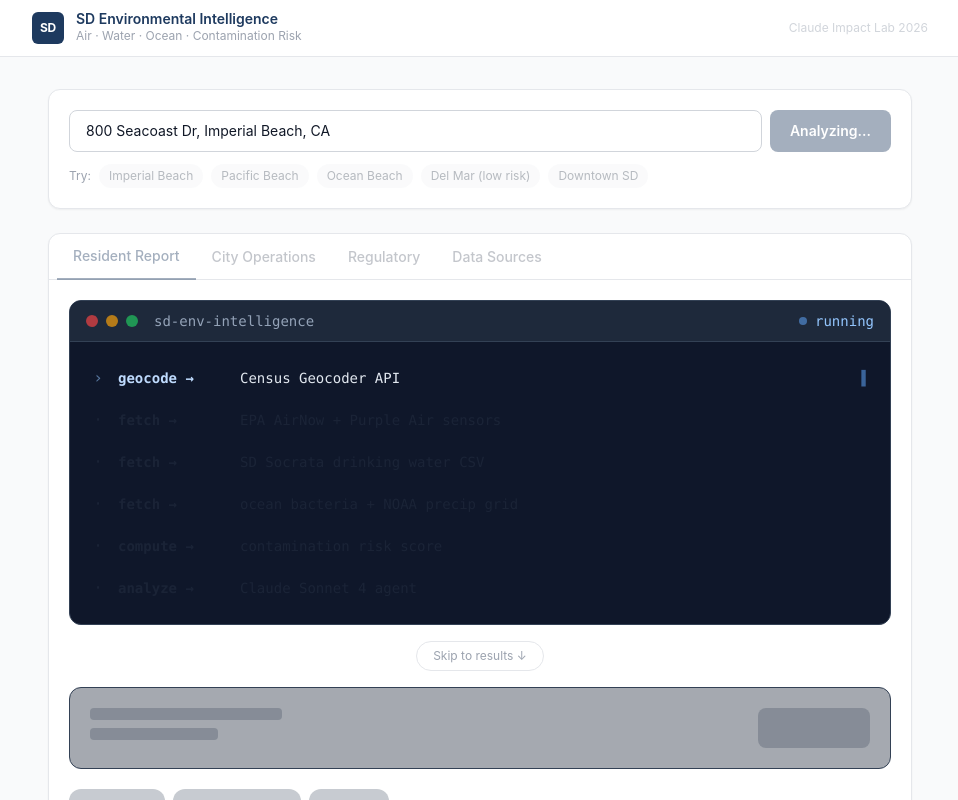
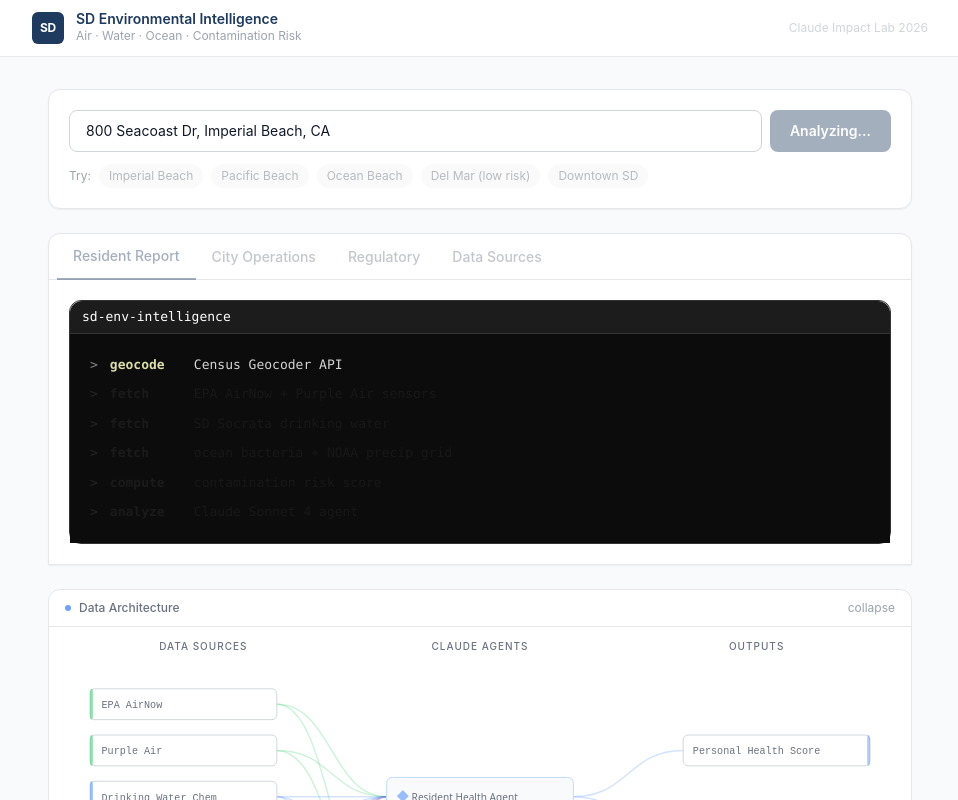
Before and after one commit to orpheuscode/sd-environmental-intelligence, a Next.js app in the folder frontend/: page / in a window 1280 px wide. Both pictures are taken after a click on the button "Imperial Beach". Shown: the top 800 px of the page, without its empty margins (160-1118 px from the left). Built offline with nearby package versions, Linux system fonts and the light colour scheme.

Commit message:
UI overhaul — white theme, terminas

```diff
--- a/frontend/app/page.tsx
+++ b/frontend/app/page.tsx
@@ -9,11 +9,6 @@ import RegulatoryScorecard from '@/components/RegulatoryScorecard';
 import DataFlowViz from '@/components/DataFlowViz';
 import DataSourcesTab from '@/components/DataSourcesTab';
 import MediaFeed from '@/components/MediaFeed';
-import {
-  ResidentReportSkeleton,
-  CityOpsViewSkeleton,
-  RegulatoryScorecardSkeleton,
-} from '@/components/TabSkeleton';
 
 type Tab = 'resident' | 'city' | 'regulatory' | 'sources';
 
@@ -55,11 +50,6 @@ const ALL_TABS: { key: Tab; label: string }[] = [
   { key: 'sources',    label: 'Data Sources' },
 ];
 
-const TAB_SKELETONS: Record<Exclude<Tab, 'sources'>, React.ReactNode> = {
-  resident:   <ResidentReportSkeleton />,
-  city:       <CityOpsViewSkeleton />,
-  regulatory: <RegulatoryScorecardSkeleton />,
-};
 
 export default function Home() {
   const [address, setAddress] = useState('');
@@ -114,7 +104,7 @@ export default function Home() {
       return;
     }
     setActiveTab(tab);
-    if (address.trim() && !loading) runTab(tab);
+    if (address.trim() && !loading && !results[tab]) runTab(tab);
   };
 
   const currentResult = activeTab !== 'sources' ? results[activeTab] : undefined;
@@ -203,20 +193,9 @@ export default function Home() {
           {/* ── Tab content area ──────────────────────────────────────────── */}
           <div className="p-5">
 
-            {/* Loading */}
+            {/* Loading — terminal only */}
             {loading && activeTab !== 'sources' && (
-              <div className="space-y-4">
-                <ProgressSteps step={progressStep} />
-                <div className="text-center">
-                  <button
-                    onClick={scrollToResults}
-                    className="text-xs text-gray-400 hover:text-gray-600 border border-gray-200 hover:border-gray-300 px-4 py-1.5 rounded-full transition-colors"
-                  >
-                    Skip to results ↓
-                  </button>
-                </div>
-                {TAB_SKELETONS[activeTab as Exclude<Tab, 'sources'>]}
-              </div>
+              <ProgressSteps step={progressStep} />
             )}
 
             {/* Error */}
--- a/frontend/components/DataFlowViz.tsx
+++ b/frontend/components/DataFlowViz.tsx
@@ -191,16 +191,16 @@ export default function DataFlowViz({ sourceStatus }: Props) {
   const totalSources = SOURCES.length;
 
   return (
-    <div className="border border-slate-800 rounded-xl bg-slate-900/40 overflow-hidden">
+    <div className="border border-gray-200 rounded-xl bg-white overflow-hidden">
       {/* Header bar */}
-      <div className="flex items-center justify-between px-4 py-2.5 border-b border-slate-800">
+      <div className="flex items-center justify-between px-4 py-2.5 border-b border-gray-200">
         <div className="flex items-center gap-2">
           <div className="w-1.5 h-1.5 rounded-full bg-blue-500 animate-pulse" />
-          <span className="text-xs text-slate-400 font-medium">Data Architecture</span>
+          <span className="text-xs text-gray-500 font-medium">Data Architecture</span>
         </div>
         <button
           onClick={() => setExpanded(e => !e)}
-          className="text-xs text-slate-600 hover:text-slate-400 transition-colors"
+          className="text-xs text-gray-400 hover:text-gray-600 transition-colors"
         >
           {expanded ? 'collapse' : 'expand'}
         </button>
@@ -208,11 +208,11 @@ export default function DataFlowViz({ sourceStatus }: Props) {
 
       {/* Collapsed summary */}
       {!expanded && (
-        <div className="px-4 py-2.5 text-xs text-slate-500">
+        <div className="px-4 py-2.5 text-xs text-gray-500">
           Synthesizing{' '}
-          <span className="text-slate-300 font-medium">{totalSources} city data sources</span>{' '}
+          <span className="text-gray-800 font-medium">{totalSources} city data sources</span>{' '}
           through{' '}
-          <span className="text-slate-300 font-medium">3 AI agents</span>{' '}
+          <span className="text-gray-800 font-medium">3 AI agents</span>{' '}
           → real-time environmental intelligence
         </div>
       )}
@@ -222,9 +222,9 @@ export default function DataFlowViz({ sourceStatus }: Props) {
         <div className="px-2 py-3">
           {/* Column labels */}
           <div className="grid grid-cols-3 text-center mb-1 px-1" style={{ paddingLeft: '0.5rem', paddingRight: '0.5rem' }}>
-            <span className="text-[10px] text-slate-600 uppercase tracking-widest font-medium">Data Sources</span>
-            <span className="text-[10px] text-slate-600 uppercase tracking-widest font-medium">Claude Agents</span>
-            <span className="text-[10px] text-slate-600 uppercase tracking-widest font-medium">Outputs</span>
+            <span className="text-[10px] text-gray-500 uppercase tracking-widest font-medium">Data Sources</span>
+            <span className="text-[10px] text-gray-500 uppercase tracking-widest font-medium">Claude Agents</span>
+            <span className="text-[10px] text-gray-500 uppercase tracking-widest font-medium">Outputs</span>
           </div>
 
           <svg
@@ -233,8 +233,8 @@ export default function DataFlowViz({ sourceStatus }: Props) {
             style={{ maxHeight: '520px' }}
             onMouseLeave={() => setHover(null)}
           >
-            {/* SVG background so nodes are always visible */}
-            <rect x={0} y={0} width={VW} height={VH} fill="#0f172a" />
+            {/* SVG background */}
+            <rect x={0} y={0} width={VW} height={VH} fill="#ffffff" />
             <defs>
               <style>{`
                 .flow-path {
@@ -317,8 +317,8 @@ export default function DataFlowViz({ sourceStatus }: Props) {
                     width={SRC_W}
                     height={SRC_H}
                     rx={5}
-                    fill="#1e293b"
-                    stroke={lit ? color : '#334155'}
+                    fill="#ffffff"
+                    stroke={lit ? color : '#d1d5db'}
                     strokeWidth={lit ? 1.5 : 1}
                   />
                   {/* type color bar on left */}
@@ -335,7 +335,7 @@ export default function DataFlowViz({ sourceStatus }: Props) {
                     x={SRC_X + 12}
                     y={cy + 4}
                     fontSize="10.5"
-                    fill={lit ? '#e2e8f0' : '#94a3b8'}
+                    fill={lit ? '#1e293b' : '#6b7280'}
                     fontFamily="ui-monospace, monospace"
                   >
                     {src.label}
@@ -371,8 +371,8 @@ export default function DataFlowViz({ sourceStatus }: Props) {
                     width={AGT_W}
                     height={AGT_H}
                     rx={6}
-                    fill={lit ? agt.bg : '#1e293b'}
-                    stroke={lit ? agt.color : '#475569'}
+                    fill={lit ? '#eff6ff' : '#f8fafc'}
+                    stroke={lit ? agt.color : '#bfdbfe'}
                     strokeWidth={lit ? 2 : 1}
                     filter={lit ? 'url(#glow-blue)' : undefined}
                   />
@@ -382,7 +382,7 @@ export default function DataFlowViz({ sourceStatus }: Props) {
                     y={cy + 4}
                     fontSize="13"
                     fill={agt.color}
-                    opacity={lit ? 1 : 0.6}
+                    opacity={lit ? 1 : 0.5}
                   >
                     ◆
                   </text>
@@ -390,7 +390,7 @@ export default function DataFlowViz({ sourceStatus }: Props) {
                     x={AGT_X + 26}
                     y={cy + 4}
                     fontSize="10.5"
-                    fill={lit ? '#f1f5f9' : '#94a3b8'}
+                    fill={lit ? '#1e3a5f' : '#6b7280'}
                     fontFamily="ui-sans-serif, system-ui, sans-serif"
                     fontWeight={lit ? '600' : '400'}
                   >
@@ -419,15 +419,15 @@ export default function DataFlowViz({ sourceStatus }: Props) {
                     width={OUT_W}
                     height={OUT_H}
                     rx={5}
-                    fill="#1e293b"
-                    stroke={lit ? color : '#334155'}
+                    fill="#ffffff"
+                    stroke={lit ? color : '#d1d5db'}
                     strokeWidth={lit ? 1.5 : 1}
                   />
                   <text
                     x={OUT_X + 10}
                     y={cy + 4}
                     fontSize="10.5"
-                    fill={lit ? '#e2e8f0' : '#94a3b8'}
+                    fill={lit ? '#1e293b' : '#6b7280'}
                     fontFamily="ui-monospace, monospace"
                   >
                     {out.label}
@@ -462,7 +462,7 @@ export default function DataFlowViz({ sourceStatus }: Props) {
             ))}
           </svg>
 
-          <p className="text-center text-[10px] text-slate-700 mt-1">
+          <p className="text-center text-[10px] text-gray-400 mt-1">
             Hover any node to trace its data connections
           </p>
         </div>
--- a/frontend/components/ProgressSteps.tsx
+++ b/frontend/components/ProgressSteps.tsx
@@ -1,31 +1,48 @@
 'use client';
 
+import { useEffect, useState } from 'react';
+
 const STEPS = [
-  { label: 'geocode →', detail: 'Census Geocoder API' },
-  { label: 'fetch →',   detail: 'EPA AirNow + Purple Air sensors' },
-  { label: 'fetch →',   detail: 'SD Socrata drinking water CSV' },
-  { label: 'fetch →',   detail: 'ocean bacteria + NOAA precip grid' },
-  { label: 'compute →', detail: 'contamination risk score' },
-  { label: 'analyze →', detail: 'Claude Sonnet 4 agent' },
+  { label: 'geocode',  detail: 'Census Geocoder API' },
+  { label: 'fetch',    detail: 'EPA AirNow + Purple Air sensors' },
+  { label: 'fetch',    detail: 'SD Socrata drinking water' },
+  { label: 'fetch',    detail: 'ocean bacteria + NOAA precip grid' },
+  { label: 'compute',  detail: 'contamination risk score' },
+  { label: 'analyze',  detail: 'Claude Sonnet 4 agent' },
 ];
 
 export default function ProgressSteps({ step }: { step: number }) {
+  const [blink, setBlink] = useState(true);
+
+  useEffect(() => {
+    const t = setInterval(() => setBlink(b => !b), 530);
+    return () => clearInterval(t);
+  }, []);
+
   return (
-    <div className="bg-slate-900 border border-slate-700 rounded-xl overflow-hidden min-h-48">
-      {/* Terminal header */}
-      <div className="flex items-center gap-2 px-4 py-2.5 bg-slate-800 border-b border-slate-700">
-        <span className="w-3 h-3 rounded-full bg-red-500/70" />
-        <span className="w-3 h-3 rounded-full bg-amber-500/70" />
-        <span className="w-3 h-3 rounded-full bg-green-500/70" />
-        <span className="text-slate-400 text-sm ml-2 font-mono">sd-env-intelligence</span>
-        <span className="ml-auto flex items-center gap-2">
-          <span className="w-2 h-2 rounded-full bg-blue-400 animate-pulse" />
-          <span className="text-blue-300 text-sm font-mono font-medium">running</span>
+    <div style={{ border: '1px solid #333333', borderRadius: 12 }}>
+      {/* Title bar */}
+      <div
+        style={{
+          background: '#1C1C1C',
+          borderBottom: '1px solid #333333',
+          borderRadius: '12px 12px 0 0',
+          padding: '6px 12px',
+          display: 'flex',
+          alignItems: 'center',
+          gap: '8px',
+        }}
+      >
+        <span style={{ fontFamily: "Consolas, 'Courier New', monospace", fontSize: 13, color: '#ffffff' }}>
+          sd-env-intelligence
+        </span>
+        <span style={{ marginLeft: 'auto', fontFamily: "Consolas, 'Courier New', monospace", fontSize: 12, color: '#888' }}>
+          {blink ? '_' : ' '}
         </span>
       </div>
 
       {/* Log lines */}
-      <div className="px-5 py-4 font-mono space-y-0.5">
+      <div style={{ background: '#0C0C0C', padding: '16px 20px', minHeight: 200 }}>
         {STEPS.map((s, i) => {
           const done    = i < step;
           const active  = i === step;
@@ -33,29 +50,38 @@ export default function ProgressSteps({ step }: { step: number }) {
           return (
             <div
               key={i}
-              className={`flex items-center gap-3 py-2 transition-opacity duration-300 ${pending ? 'opacity-20' : 'opacity-100'}`}
+              style={{
+                display: 'flex',
+                alignItems: 'baseline',
+                gap: 12,
+                padding: '5px 0',
+                opacity: pending ? 0.2 : 1,
+                fontFamily: "Consolas, 'Courier New', monospace",
+                fontSize: 13,
+              }}
             >
-              {/* status glyph */}
-              <span className="w-4 flex-shrink-0 text-center">
-                {done    && <span className="text-emerald-400 text-base">✓</span>}
-                {active  && <span className="text-blue-300 text-base animate-pulse">›</span>}
-                {pending && <span className="text-slate-600 text-base">·</span>}
-              </span>
+              {/* prompt */}
+              <span style={{ color: '#888', flexShrink: 0 }}>{'>'}</span>
 
-              {/* label — fixed width column */}
-              <span className={`flex-shrink-0 min-w-[110px] text-sm font-semibold ${done ? 'text-slate-500' : active ? 'text-blue-200' : 'text-slate-600'}`}>
+              {/* verb */}
+              <span style={{
+                flexShrink: 0,
+                minWidth: 72,
+                color: done ? '#6A9955' : active ? '#DCDCAA' : '#555',
+                fontWeight: 600,
+              }}>
                 {s.label}
               </span>
 
               {/* detail */}
-              <span className={`text-sm leading-relaxed ${done ? 'text-slate-500' : active ? 'text-slate-200' : 'text-slate-600'}`}>
+              <span style={{ color: done ? '#6A9955' : active ? '#D4D4D4' : '#444' }}>
                 {s.detail}
               </span>
 
-              {/* right side */}
-              <span className="ml-auto flex-shrink-0">
-                {done   && <span className="text-green-400 text-sm font-mono">ok</span>}
-                {active && <span className="text-blue-400 text-sm animate-pulse">▌</span>}
+              {/* status */}
+              <span style={{ marginLeft: 'auto', flexShrink: 0 }}>
+                {done   && <span style={{ color: '#4EC9B0' }}>ok</span>}
+                {active && <span style={{ color: '#DCDCAA' }}>{blink ? '▌' : ' '}</span>}
               </span>
             </div>
           );
```
Also changed, not shown: frontend/components/CityOpsView.tsx (+11 -11 lines), frontend/components/ResidentReport.tsx (+4 -4 lines).
